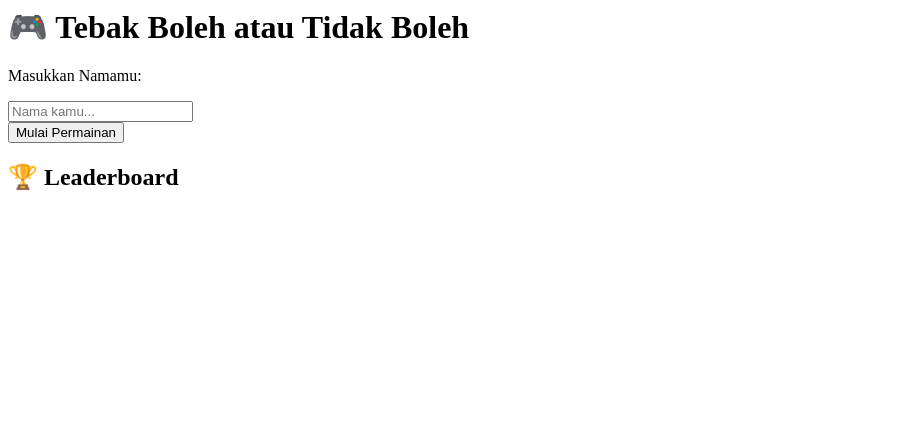
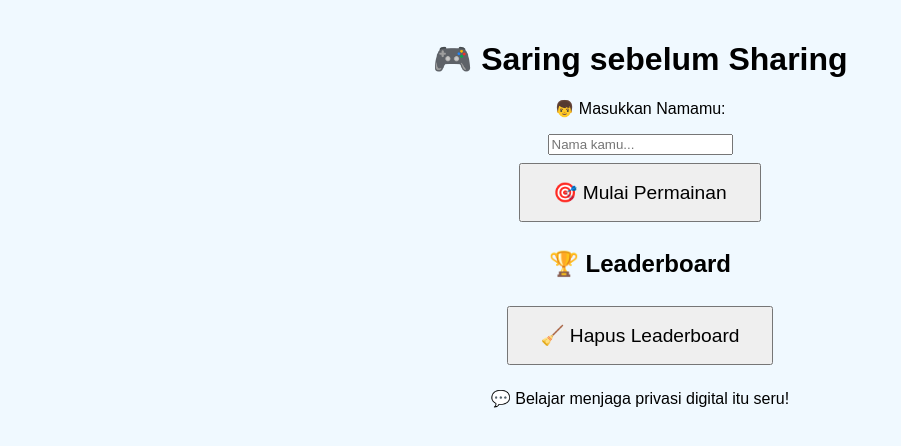
Before and after one commit to erutm/game_kakaen, a plain HTML site: page index.html in a window 1280 px wide. Shown: the whole page, without its empty margins (0-901 px from the left). Drawn offline with Linux system fonts and the light colour scheme.

Commit message:
Update index.html

```diff
--- a/index.html
+++ b/index.html
@@ -1,27 +1,33 @@
 <body>
-    <h1>🎮 Tebak Boleh atau Tidak Boleh</h1>
+  <main class="container" id="start-container">
+    <h1>🎮 Saring sebelum Sharing</h1>
+    <link rel="stylesheet" href="style.css" />
 
-    <div id="start-container">
-      <p>Masukkan Namamu:</p>
-      <input type="text" id="player-name" placeholder="Nama kamu..." />
-      <br />
-      <button onclick="startGame()">Mulai Permainan</button>
+    <p>👦 Masukkan Namamu:</p>
+    <input type="text" id="player-name" placeholder="Nama kamu..." />
+    <br />
+    <button onclick="startGame()">🎯 Mulai Permainan</button>
+
+    <div class="leaderboard">
+      <h2>🏆 Leaderboard</h2>
+      <ul id="leaderboard-list"></ul> <!-- Tambahkan ini agar leaderboard tampil -->
+      <button onclick="resetLeaderboard()">🧹 Hapus Leaderboard</button>
     </div>
 
-    <div id="game-container" style="display: none;">
-      <p id="progress">Soal ke -</p>
-      <p id="question">Loading...</p>
-      <button onclick="answer(true)">✅ Boleh</button>
-      <button onclick="answer(false)">❌ Tidak Boleh</button>
-      <p id="feedback"></p>
-      <p id="score">Skor: 0</p>
-      <button id="restart-btn" onclick="restartGame()" style="display: none;">🔄 Mulai Ulang</button>
-    </div>
+    <footer>
+      <p>💬 Belajar menjaga privasi digital itu seru!</p>
+    </footer>
+  </main>
 
-    <div id="leaderboard-container">
-      <h2>🏆 Leaderboard</h2>
-      <ol id="leaderboard-list"></ol>
-    </div>
+  <!-- Kontainer untuk permainan, ditampilkan setelah klik tombol -->
+<section id="game-container" style="display:none;">
+  <h2 id="question"></h2>
+  <p id="progress"></p>
+  <p id="score"></p>
+  <p id="feedback"></p>
+  <button onclick="answer(true)">✅ Boleh</button>
+  <button onclick="answer(false)">❌ Tidak Boleh</button>
+</section>
 
-    <script src="script.js"></script>
-  </body>
+  <script src="script.js"></script>
+</body>
```
